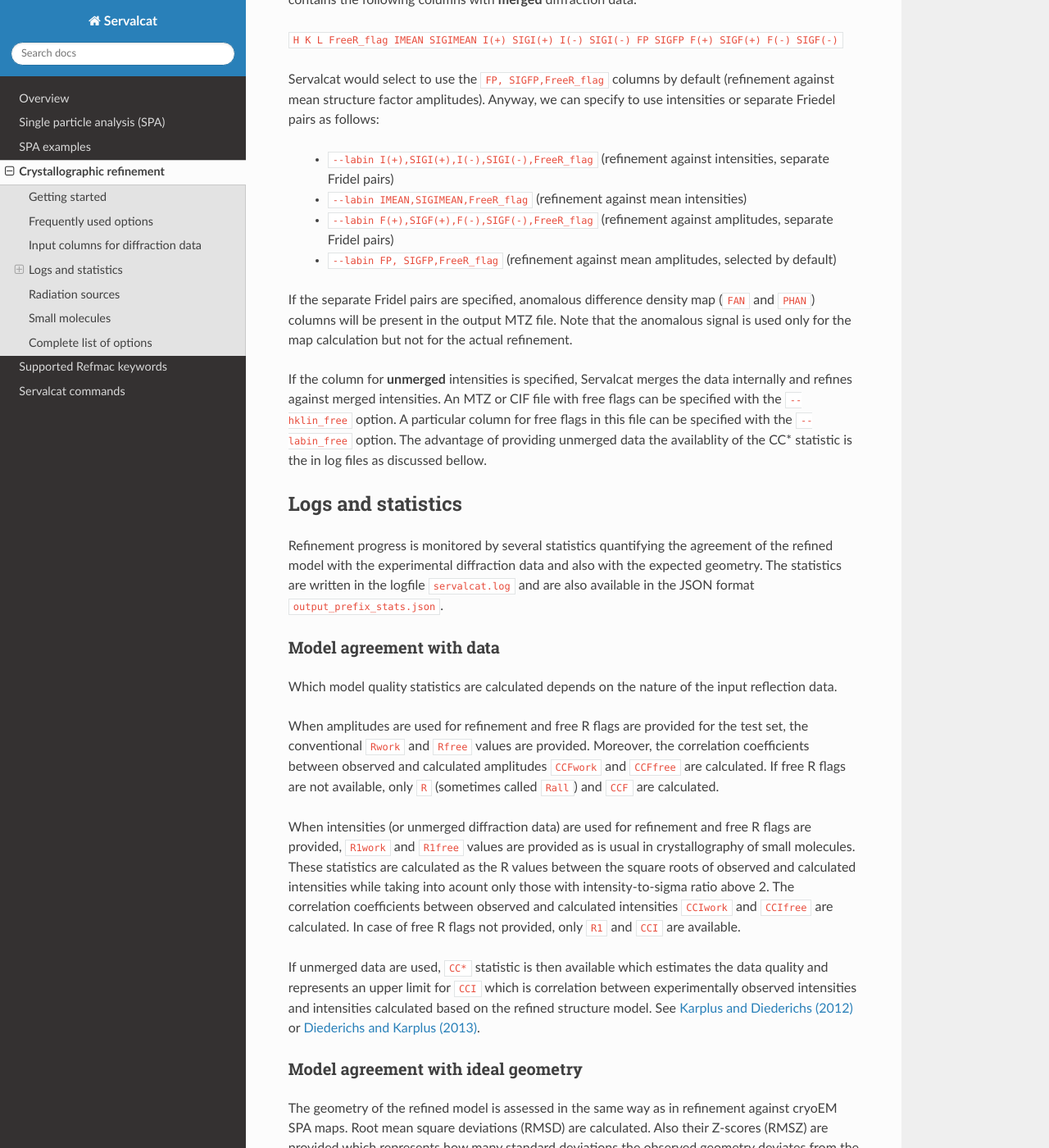
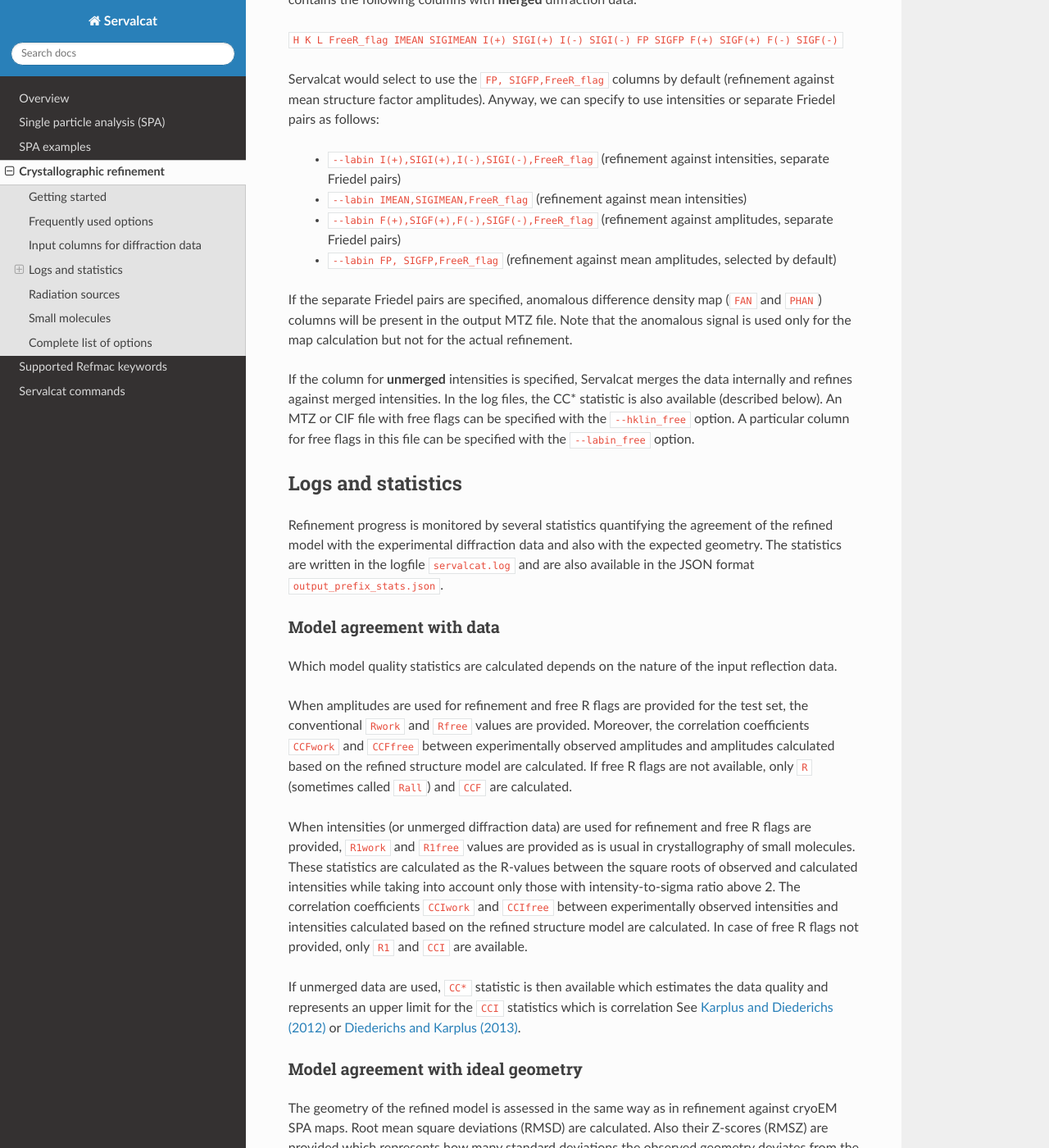
Before and after one commit to keitaroyam/servalcat, a Sphinx documentation site: the page built from docs/xtal.rst, in a window 1280 px wide and 1400 px high, scrolled down 1516 px. Shown: the whole window at 82% size. Built offline with Sphinx 7.4.7 and the Read the Docs theme 3.1.0, drawn with Linux system fonts in a browser that asks for light colours; some of the changed text lies outside the part shown.

Commit message:
Logs and statistics section

```diff
--- a/docs/xtal.rst
+++ b/docs/xtal.rst
@@ -46,7 +46,7 @@
 ----------------------------------
 
 In the required ``--hklin`` option, it is possible to provide merged or unmerged diffraction data (MTZ or CIF format).
-If there are multiple columns available in the input file, mean amplitudes (Fridel pairs averaged) are used by default.
+If there are multiple columns available in the input file, mean amplitudes (Friedel pairs averaged) are used by default.
 
 To specify which columns to use, use the ``--labin`` option. For example, the file ``data_merged.mtz`` contains the following columns with **merged** diffraction data:
 
@@ -55,17 +55,16 @@
 Servalcat would select to use the ``FP, SIGFP,FreeR_flag`` columns by default (refinement against mean structure factor amplitudes).
 Anyway, we can specify to use intensities or separate Friedel pairs as follows:
 
-  * ``--labin I(+),SIGI(+),I(-),SIGI(-),FreeR_flag`` (refinement against intensities, separate Fridel pairs)
+  * ``--labin I(+),SIGI(+),I(-),SIGI(-),FreeR_flag`` (refinement against intensities, separate Friedel pairs)
   * ``--labin IMEAN,SIGIMEAN,FreeR_flag`` (refinement against mean intensities)
-  * ``--labin F(+),SIGF(+),F(-),SIGF(-),FreeR_flag`` (refinement against amplitudes, separate Fridel pairs)
+  * ``--labin F(+),SIGF(+),F(-),SIGF(-),FreeR_flag`` (refinement against amplitudes, separate Friedel pairs)
   * ``--labin FP, SIGFP,FreeR_flag`` (refinement against mean amplitudes, selected by default)
 
-If the separate Fridel pairs are specified, anomalous difference density map (``FAN`` and ``PHAN``) columns will be present in the output MTZ file.
+If the separate Friedel pairs are specified, anomalous difference density map (``FAN`` and ``PHAN``) columns will be present in the output MTZ file.
 Note that the anomalous signal is used only for the map calculation but not for the actual refinement.
 
-If the column for **unmerged** intensities is specified, Servalcat merges the data internally and refines against merged intensities.
+If the column for **unmerged** intensities is specified, Servalcat merges the data internally and refines against merged intensities. In the log files, the CC* statistic is also available (described below).
 An MTZ or CIF file with free flags can be specified with the ``--hklin_free`` option. A particular column for free flags in this file can be specified with the ``--labin_free`` option.
-The advantage of providing unmerged data the availablity of the CC* statistic is the in log files as discussed bellow.
 
 
 Logs and statistics
@@ -80,11 +79,11 @@
 
 Which model quality statistics are calculated depends on the nature of the input reflection data.
 
-When amplitudes are used for refinement and free R flags are provided for the test set, the conventional ``Rwork`` and ``Rfree`` values are provided. Moreover, the correlation coefficients between observed and calculated amplitudes ``CCFwork`` and ``CCFfree`` are calculated. If free R flags are not available, only ``R`` (sometimes called ``Rall``) and ``CCF`` are calculated.
+When amplitudes are used for refinement and free R flags are provided for the test set, the conventional ``Rwork`` and ``Rfree`` values are provided. Moreover, the correlation coefficients ``CCFwork`` and ``CCFfree`` between experimentally observed amplitudes and amplitudes calculated based on the refined structure model are calculated. If free R flags are not available, only ``R`` (sometimes called ``Rall``) and ``CCF`` are calculated.
 
-When intensities (or unmerged diffraction data) are used for refinement and free R flags are provided, ``R1work`` and ``R1free`` values are provided as is usual in crystallography of small molecules. These statistics are calculated as the R values between the square roots of observed and calculated intensities while taking into acount only those with intensity-to-sigma ratio above 2. The correlation coefficients between observed and calculated intensities ``CCIwork`` and ``CCIfree`` are calculated. In case of free R flags not provided, only ``R1`` and ``CCI`` are available.
+When intensities (or unmerged diffraction data) are used for refinement and free R flags are provided, ``R1work`` and ``R1free`` values are provided as is usual in crystallography of small molecules. These statistics are calculated as the R-values between the square roots of observed and calculated intensities while taking into account only those with intensity-to-sigma ratio above 2. The correlation coefficients ``CCIwork`` and ``CCIfree`` between experimentally observed intensities and intensities calculated based on the refined structure model are calculated. In case of free R flags not provided, only ``R1`` and ``CCI`` are available.
 
-If unmerged data are used, ``CC*`` statistic is then available which estimates the data quality and represents an upper limit for ``CCI`` which is correlation between experimentally observed intensities and intensities calculated based on the refined structure model. See `Karplus and Diederichs (2012) <https://doi.org/10.1126/science.1218231>`_ or `Diederichs and Karplus (2013) <https://doi.org/10.1107/S0907444913001121>`_.
+If unmerged data are used, ``CC*`` statistic is then available which estimates the data quality and represents an upper limit for the ``CCI`` statistics which is correlation  See `Karplus and Diederichs (2012) <https://doi.org/10.1126/science.1218231>`_ or `Diederichs and Karplus (2013) <https://doi.org/10.1107/S0907444913001121>`_.
 
 
 Model agreement with ideal geometry
```
